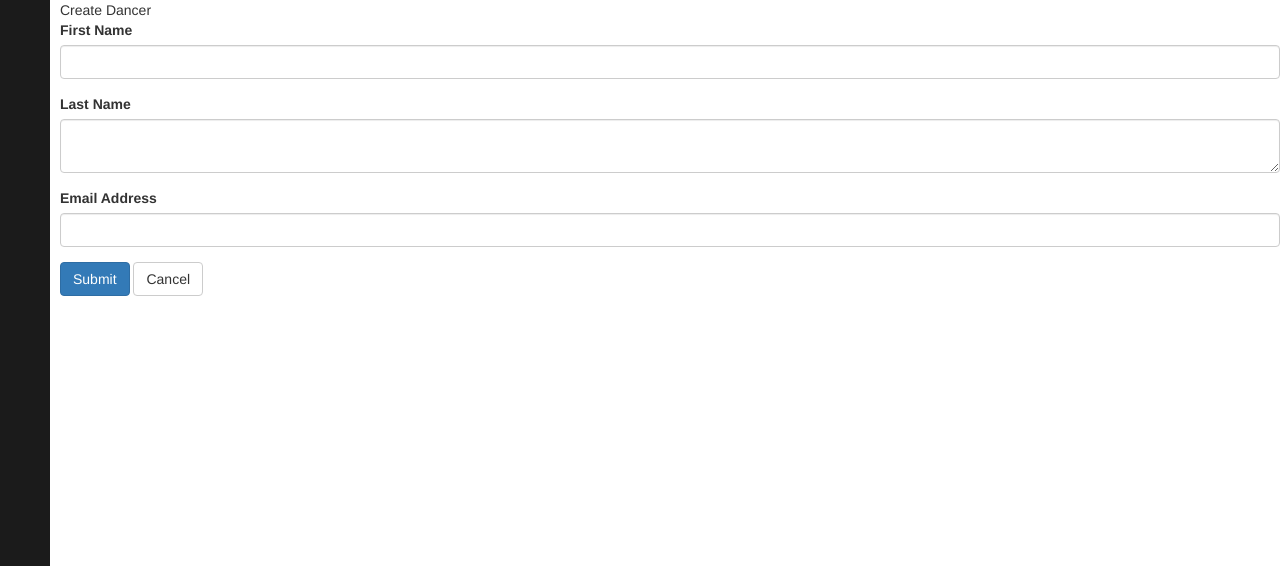
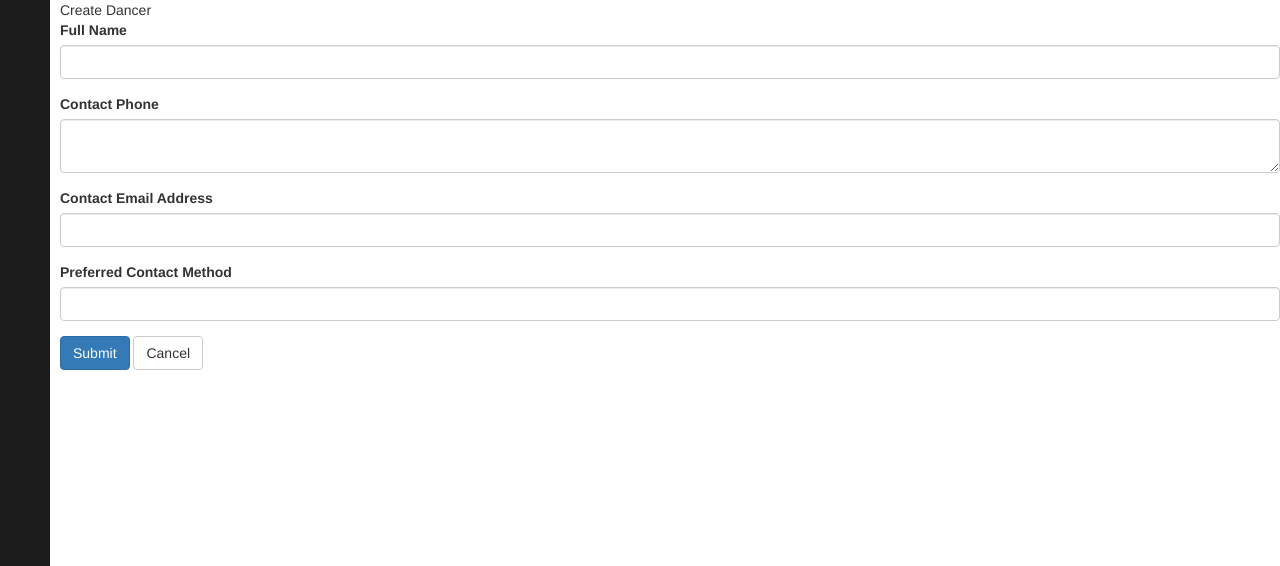
Before and after one commit to ajg12345/SWAC, a PHP site: page /dancercreate.php in a window 1280 px wide. Shown: the part 60-626 px from the top of the page. Run offline with PHP 8.4, Linux system fonts and the light colour scheme; the visitor is signed in with stand-in values (Sample User, id 1).

Commit message:
add the preferred contact functionality to all dancer pages, with error handling.

```diff
--- a/dancercreate.php
+++ b/dancercreate.php
@@ -3,52 +3,61 @@
 require_once "includes/header.php";
 require_once "includes/dbh.inc.php";
 // Define variables and initialize with empty values
-$dancer_first = $dancer_last = $dancer_email = "";
-$dancer_first_err = $dancer_last_err = $dancer_email_err = "";
+$dancer_email_or_phone = "";
+$dancer_fullname = $dancer_phone = $dancer_email =  "";
+$dancer_fullname_err = $dancer_phone_err = $dancer_email_err = $dancer_email_or_phone_err = "";
 
 // Processing form data when form is submitted
 if($_SERVER["REQUEST_METHOD"] == "POST"){
-    // Validate first namename
-    $input_dancer_first = trim($_POST["dancer_first"]);
-    if(empty($input_dancer_first)){
-        $dancer_first_err = "Please enter a first name.";
-    } elseif(!preg_match("/^[a-zA-Z]*$/", $input_dancer_first) || !preg_match("/^[a-zA-Z]*$/", $input_dancer_first)){
-        $dancer_first_err = "Please enter a valid first name.";
+
+	 // Validate email_or_phone
+    $input_dancer_email_or_phone = trim($_POST["dancer_email_or_phone"]);
+    if($input_dancer_email_or_phone !== "email" OR $input_dancer_email_or_phone !== "phone"){
+        $dancer_email_or_phone_err = 'Please enter the value "phone" or "email".';
+    }else{
+        $dancer_email_or_phone = $input_dancer_email_or_phone;
+	}
+
+    // Validate fullname
+    $input_dancer_full = trim($_POST["dancer_fullname"]);
+    if(empty($input_dancer_full)){
+        $dancer_first_err = "Please enter a full name.";
+    } elseif(!preg_match("/^[a-zA-Z]*$/", $input_dancer_full) || !preg_match("/^[a-zA-Z]*$/", $input_dancer_full)){
+        $dancer_fullname_err = "Please enter a valid full name.";
     } else{
-        $dancer_first = $input_dancer_first;
+        $dancer_full = $input_dancer_full;
     }
 
-    // Validate last name
-    $input_dancer_last = trim($_POST["dancer_last"]);
-    if(empty($input_dancer_last)){
-        $dancer_last_err = "Please enter an last name.";
+    // Validate phone
+    $input_dancer_phone = trim($_POST["dancer_phone"]);
+    if(!preg_match('~[0-9]~', $input_dancer_phone)){
+        $dancer_phone_err = "Please enter a phone number that contains numbers.";
     } else{
-        $dancer_last = $input_dancer_last;
+        $dancer_phone = $input_dancer_phone;
     }
 
     // Validate email
     $input_dancer_email = trim($_POST["dancer_email"]);
-    if(empty($input_dancer_email)){
-        $dancer_email_err = "Please enter the email.";
-    } elseif(!strpos($input_dancer_email, '@')){
+    if(!strpos($input_dancer_email, '@')){
         $dancer_email_err = "Please enter a valid email.";
     } else{
         $dancer_email = $input_dancer_email;
     }
 
     // Check input errors before inserting in database
-    if(empty($dancer_first_err) && empty($dancer_last_err) && empty($dancer_email_err)){
+    if(empty($dancer_fullname_err) && empty($dancer_email_err) && empty($dancer_email_or_phone_err) && empty($dancer_phone_err)){
         // Prepare an insert statement
-        $sql = "INSERT INTO dancers (dancer_first, dancer_last, dancer_email) VALUES (?, ?, ?)";
+        $sql = "INSERT INTO dancers(dancer_fullname, dancer_phone, dancer_email, dancer_email_or_phone) VALUES (?, ?, ?, ?)";
 
         if($stmt = mysqli_prepare($conn, $sql)){
             // Bind variables to the prepared statement as parameters
-            mysqli_stmt_bind_param($stmt, "sss", $param_first, $param_last, $param_email);
+            mysqli_stmt_bind_param($stmt, "ssss", $param_full, $param_phone, $param_email, $param_email_or_phone);
 
             // Set parameters
-            $param_first = $dancer_first;
-            $param_last = $dancer_last;
+            $param_full = $dancer_fullname;
+            $param_phone = $dancer_phone;
             $param_email = $dancer_email;
+			$param_email_or_phone = $dancer_email_or_phone;
 
             // Attempt to execute the prepared statement
             if(mysqli_stmt_execute($stmt)){
@@ -76,20 +85,25 @@ include_once "includes/crudheader.php";
 
     <div class="content">
 		<form action="<?php echo htmlspecialchars($_SERVER["PHP_SELF"]); ?>" method="post">
-			<div class="form-group <?php echo (!empty($dancer_first_err)) ? 'has-error' : ''; ?>">
-				<label>First Name</label>
-				<input type="text" name="dancer_first" class="form-control" value="<?php echo $dancer_first; ?>">
-				<span class="help-block"><?php echo $dancer_first_err;?></span>
+			<div class="form-group <?php echo (!empty($dancer_fullname_err)) ? 'has-error' : ''; ?>">
+				<label>Full Name</label>
+				<input type="text" name="dancer_fullname" class="form-control" value="<?php echo $dancer_fullname; ?>">
+				<span class="help-block"><?php echo $dancer_fullname_err;?></span>
 			</div>
-			<div class="form-group <?php echo (!empty($dancer_last_err)) ? 'has-error' : ''; ?>">
-				<label>Last Name</label>
-				<textarea name="dancer_last" class="form-control"><?php echo $dancer_last; ?></textarea>
-				<span class="help-block"><?php echo $dancer_last_err;?></span>
+			<div class="form-group <?php echo (!empty($dancer_phone_err)) ? 'has-error' : ''; ?>">
+				<label>Contact Phone</label>
+				<textarea name="dancer_phone" class="form-control"><?php echo $dancer_phone; ?></textarea>
+				<span class="help-block"><?php echo $dancer_phone_err;?></span>
 			</div>
 			<div class="form-group <?php echo (!empty($dancer_email_err)) ? 'has-error' : ''; ?>">
-				<label>Email Address</label>
+				<label>Contact Email Address</label>
 				<input type="text" name="dancer_email" class="form-control" value="<?php echo $dancer_email; ?>">
 				<span class="help-block"><?php echo $dancer_email_err;?></span>
+			</div>
+			<div class="form-group <?php echo (!empty($dancer_email_or_phone_err)) ? 'has-error' : ''; ?>">
+				<label>Preferred Contact Method</label>
+				<input type="text" name="dancer_email_or_phone" class="form-control" value="<?php echo $dancer_email_or_phone; ?>">
+				<span class="help-block"><?php echo $dancer_email_or_phone_err;?></span>
 			</div>
 			<input type="submit" class="btn btn-primary" value="Submit">
 			<a href="dancers.php" class="btn btn-default">Cancel</a>
--- a/signup.php
+++ b/signup.php
@@ -29,9 +29,9 @@
 				echo '<input type="text" name="uid" placeholder="username"><br>';
 			}
 		?>
-		<input type="text" name="pwd" placeholder="password">
+		<input type="password" name="pwd" placeholder="password">
 		<br>
-		<input type="text" name="pwd2" placeholder="password repeated">
+		<input type="password" name="pwd2" placeholder="password repeated">
 		<br>
 		<button type="submit" name="submit"> Sign up </button>
 		<?php
--- a/sql/T_users.sql
+++ b/sql/T_users.sql
@@ -6,3 +6,5 @@ user_email text not null,
 user_pwd text not null,
 can_create int DEFAULT 0
 );
+
+--dont add any create examples here, those should be done in the signup page, because passwords are encrypted and stored.
```
Also changed, not shown: dancerdelete.php (+5 -5 lines), dancerread.php (+18 -13 lines), dancers.php (+10 -8 lines), dancerupdate.php (+53 -38 lines), sql/T_dancers.sql (+4 -3 lines).
